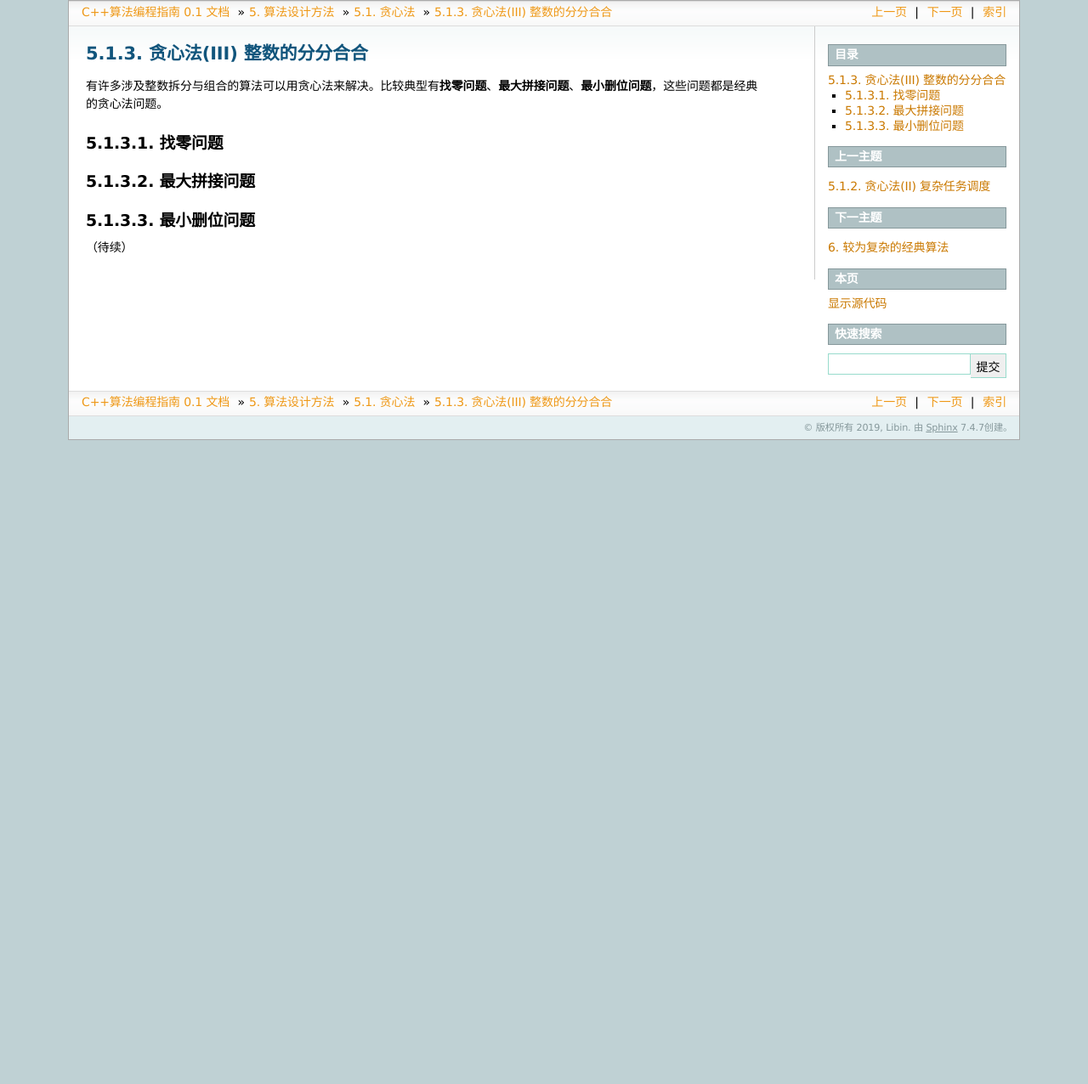
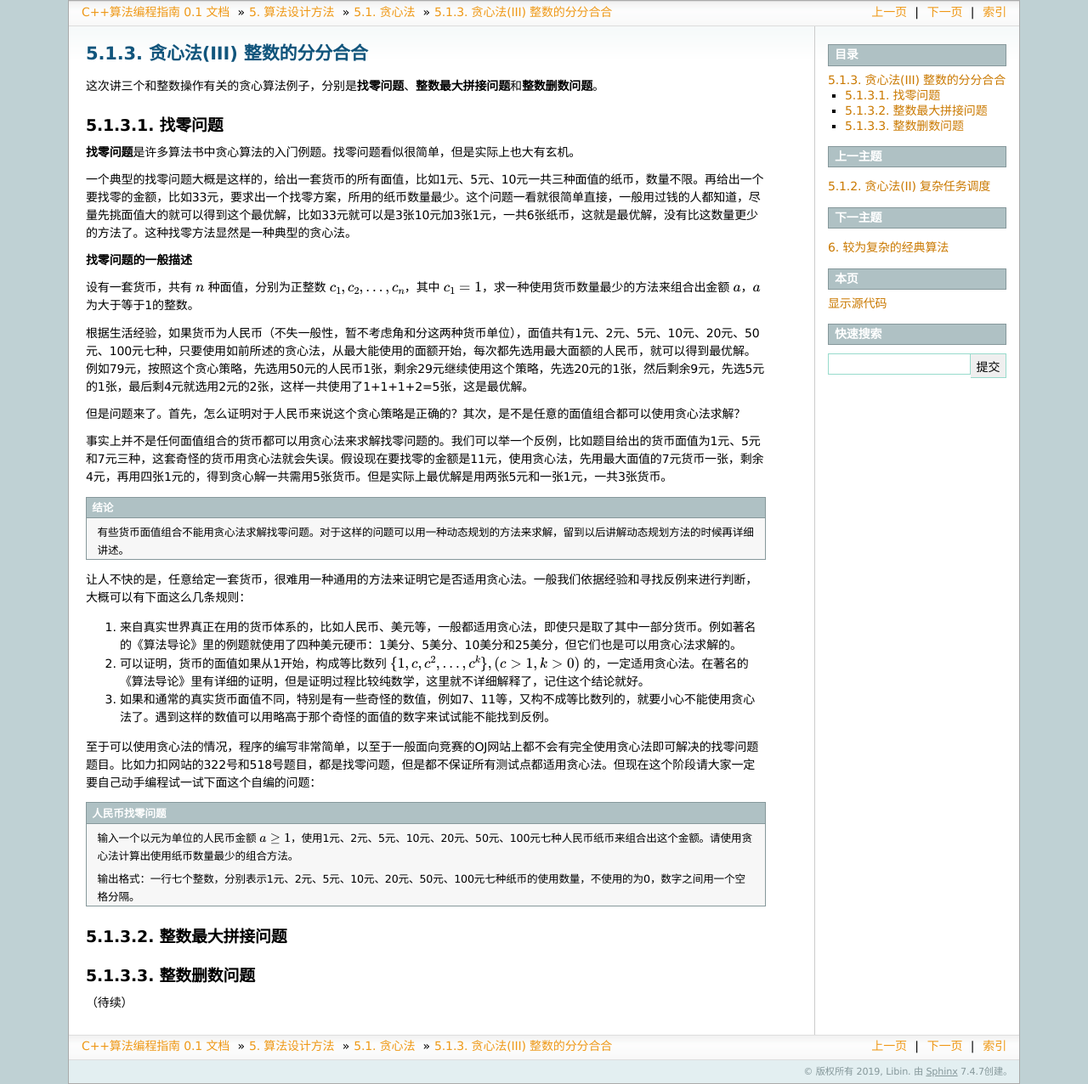
Before and after one commit to majorli/algo_guide, a Sphinx documentation site: the page built from source/ch04/sec01/413_greedy_integer.rst, in a window 1280 px wide. Shown: the whole page at 85% size. Built offline with Sphinx 7.4.7, drawn with Linux system fonts in a browser that asks for light colours; formulas are drawn with MathJax 3; before the commit the page ends 900 px from its top, so only the background shows below that.

Commit message:
20200116_2305draft

```diff
--- a/source/ch04/sec01/413_greedy_integer.rst
+++ b/source/ch04/sec01/413_greedy_integer.rst
@@ -1,18 +1,52 @@
 贪心法(III) 整数的分分合合
-+++++++++++++++++++++++++++++++++++++
++++++++++++++++++++++++++++++++++++++++++++++++
 
-有许多涉及整数拆分与组合的算法可以用贪心法来解决。比较典型有\ :strong:`找零问题`、:strong:`最大拼接问题`、:strong:`最小删位问题`，这些问题都是经典的贪心法问题。
+这次讲三个和整数操作有关的贪心算法例子，分别是\ :strong:`找零问题`、:strong:`整数最大拼接问题`\ 和\ :strong:`整数删数问题`。
+
+找零问题
+^^^^^^^^^^^^^^^^
+
+:strong:`找零问题`\ 是许多算法书中贪心算法的入门例题。找零问题看似很简单，但是实际上也大有玄机。
+
+一个典型的找零问题大概是这样的，给出一套货币的所有面值，比如1元、5元、10元一共三种面值的纸币，数量不限。再给出一个要找零的金额，比如33元，要求出一个找零方案，所用的纸币数量最少。这个问题一看就很简单直接，一般用过钱的人都知道，尽量先挑面值大的就可以得到这个最优解，比如33元就可以是3张10元加3张1元，一共6张纸币，这就是最优解，没有比这数量更少的方法了。这种找零方法显然是一种典型的贪心法。
+
+**找零问题的一般描述**
+
+设有一套货币，共有 :math:`n` 种面值，分别为正整数 :math:`c_1,c_2,\dots,c_n`，其中 :math:`c_1=1`，求一种使用货币数量最少的方法来组合出金额 :math:`a`，:math:`a` 为大于等于1的整数。
+
+根据生活经验，如果货币为人民币（不失一般性，暂不考虑角和分这两种货币单位），面值共有1元、2元、5元、10元、20元、50元、100元七种，只要使用如前所述的贪心法，从最大能使用的面额开始，每次都先选用最大面额的人民币，就可以得到最优解。例如79元，按照这个贪心策略，先选用50元的人民币1张，剩余29元继续使用这个策略，先选20元的1张，然后剩余9元，先选5元的1张，最后剩4元就选用2元的2张，这样一共使用了1+1+1+2=5张，这是最优解。
+
+但是问题来了。首先，怎么证明对于人民币来说这个贪心策略是正确的？其次，是不是任意的面值组合都可以使用贪心法求解？
+
+事实上并不是任何面值组合的货币都可以用贪心法来求解找零问题的。我们可以举一个反例，比如题目给出的货币面值为1元、5元和7元三种，这套奇怪的货币用贪心法就会失误。假设现在要找零的金额是11元，使用贪心法，先用最大面值的7元货币一张，剩余4元，再用四张1元的，得到贪心解一共需用5张货币。但是实际上最优解是用两张5元和一张1元，一共3张货币。
+
+.. admonition:: 结论
+
+   有些货币面值组合不能用贪心法求解找零问题。对于这样的问题可以用一种动态规划的方法来求解，留到以后讲解动态规划方法的时候再详细讲述。
+
+让人不快的是，任意给定一套货币，很难用一种通用的方法来证明它是否适用贪心法。一般我们依据经验和寻找反例来进行判断，大概可以有下面这么几条规则：
+
+1. 来自真实世界真正在用的货币体系的，比如人民币、美元等，一般都适用贪心法，即使只是取了其中一部分货币。例如著名的《算法导论》里的例题就使用了四种美元硬币：1美分、5美分、10美分和25美分，但它们也是可以用贪心法求解的。
+2. 可以证明，货币的面值如果从1开始，构成等比数列 :math:`\{1,c,c^2,\dots,c^k\},(c\gt1,k\gt0)` 的，一定适用贪心法。在著名的《算法导论》里有详细的证明，但是证明过程比较纯数学，这里就不详细解释了，记住这个结论就好。
+3. 如果和通常的真实货币面值不同，特别是有一些奇怪的数值，例如7、11等，又构不成等比数列的，就要小心不能使用贪心法了。遇到这样的数值可以用略高于那个奇怪的面值的数字来试试能不能找到反例。
+
+至于可以使用贪心法的情况，程序的编写非常简单，以至于一般面向竞赛的OJ网站上都不会有完全使用贪心法即可解决的找零问题题目。比如力扣网站的322号和518号题目，都是找零问题，但是都不保证所有测试点都适用贪心法。但现在这个阶段请大家一定要自己动手编程试一试下面这个自编的问题：
+
+.. admonition:: 人民币找零问题
+
+   输入一个以元为单位的人民币金额 :math:`a\ge1`，使用1元、2元、5元、10元、20元、50元、100元七种人民币纸币来组合出这个金额。请使用贪心法计算出使用纸币数量最少的组合方法。
+
+   输出格式：一行七个整数，分别表示1元、2元、5元、10元、20元、50元、100元七种纸币的使用数量，不使用的为0，数字之间用一个空格分隔。
 
 
-找零问题
-^^^^^^^^
+整数最大拼接问题
+^^^^^^^^^^^^^^^^^^^^^^^^
 
 
-最大拼接问题
-^^^^^^^^^^^^
 
 
-最小删位问题
-^^^^^^^^^^^^
+整数删数问题
+^^^^^^^^^^^^^^^^^^^^^^^^
+
 
 （待续）
```
